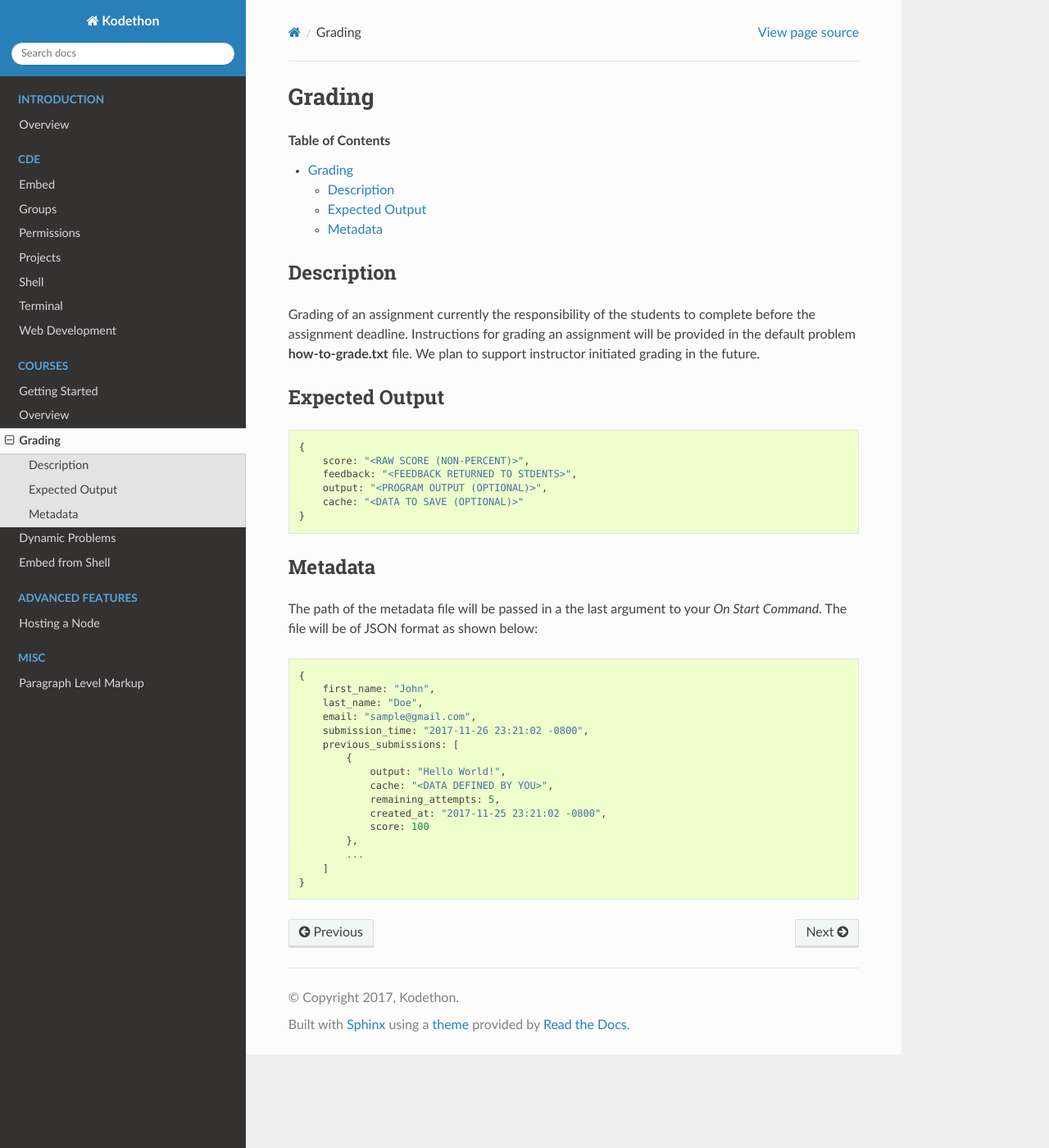
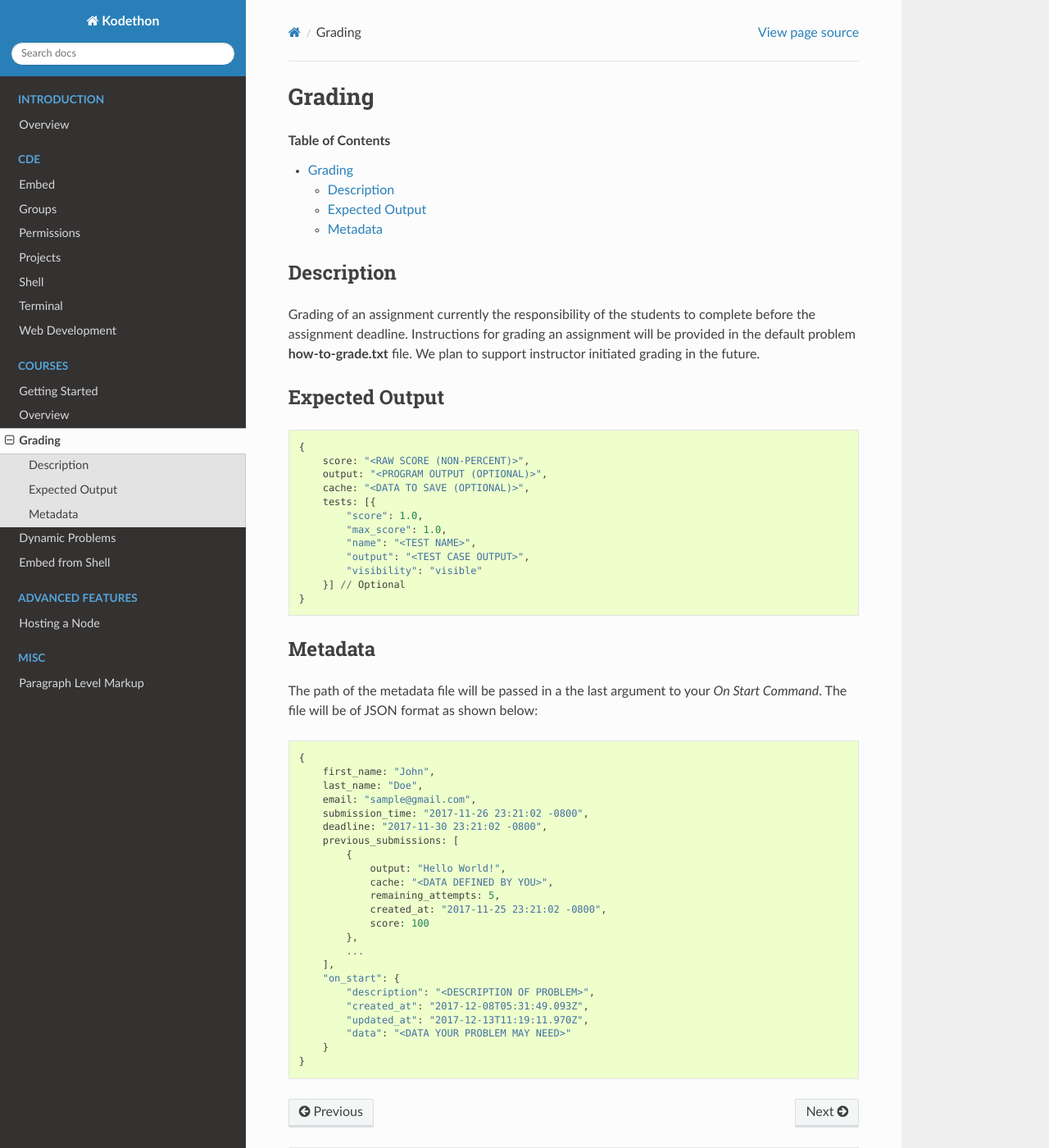
Before and after one commit to kodethon/Docs, a Sphinx documentation site: the page built from source/courses/grading.rst, in a window 1280 px wide and 1400 px high. Shown: the whole window at 82% size. Built offline with Sphinx 7.4.7 and the Read the Docs theme 2.0.0, drawn with Linux system fonts in a browser that asks for light colours; pages that are not in the unit, such as notebooks, are missing from menus.

Commit message:
Update docs to reflect changes in dynamic_problem and grading metadata format

```diff
--- a/source/courses/dynamic_problems.rst
+++ b/source/courses/dynamic_problems.rst
@@ -23,13 +23,12 @@
         last_name: "Doe",
         email: "sample@gmail.com",
         timestamp: "2017-11-26 23:21:02 -0800",
-        previous_submissions: [
+        previous: [
             {
-                output: "Hello World!",
-                cache: "<DATA DEFINED BY YOU>",
-                remaining_attempts: 5,
+                description: "<PREVIOUS PROBLEM DESCRIPTION>",
                 created_at: "2017-11-25 23:21:02 -0800",
-                score: 100
+                updated_at: "2017-11-25 23:21:02 -0800",
+                data: "<PREVIOUS DATA>"
             },
             ...
         ]
@@ -53,5 +52,5 @@
     {
         description: "<YOUR PROBLEM DESCRIPTION>",
         display_format: "(input, mc, program)",
-        metadata: "<ASSOCIATED DATA FOR DISPLAY FORMAT>"
+        data: "<ASSOCIATED DATA FOR DISPLAY FORMAT>"
     }
--- a/source/courses/grading.rst
+++ b/source/courses/grading.rst
@@ -18,9 +18,15 @@
 
     {
         score: "<RAW SCORE (NON-PERCENT)>",
-        feedback: "<FEEDBACK RETURNED TO STDENTS>",
         output: "<PROGRAM OUTPUT (OPTIONAL)>",
-        cache: "<DATA TO SAVE (OPTIONAL)>"
+        cache: "<DATA TO SAVE (OPTIONAL)>",
+        tests: [{
+            "score": 1.0,
+            "max_score": 1.0,
+            "name": "<TEST NAME>",
+            "output": "<TEST CASE OUTPUT>",
+            "visibility": "visible"
+        }] // Optional
     }
 
 Metadata
@@ -35,6 +41,7 @@
         last_name: "Doe",
         email: "sample@gmail.com",
         submission_time: "2017-11-26 23:21:02 -0800",
+        deadline: "2017-11-30 23:21:02 -0800",
         previous_submissions: [
             {
                 output: "Hello World!",
@@ -44,5 +51,11 @@
                 score: 100
             },
             ...
-        ]
+        ],
+        "on_start": {
+            "description": "<DESCRIPTION OF PROBLEM>",
+            "created_at": "2017-12-08T05:31:49.093Z",
+            "updated_at": "2017-12-13T11:19:11.970Z",
+            "data": "<DATA YOUR PROBLEM MAY NEED>"
+        }
     }
```
